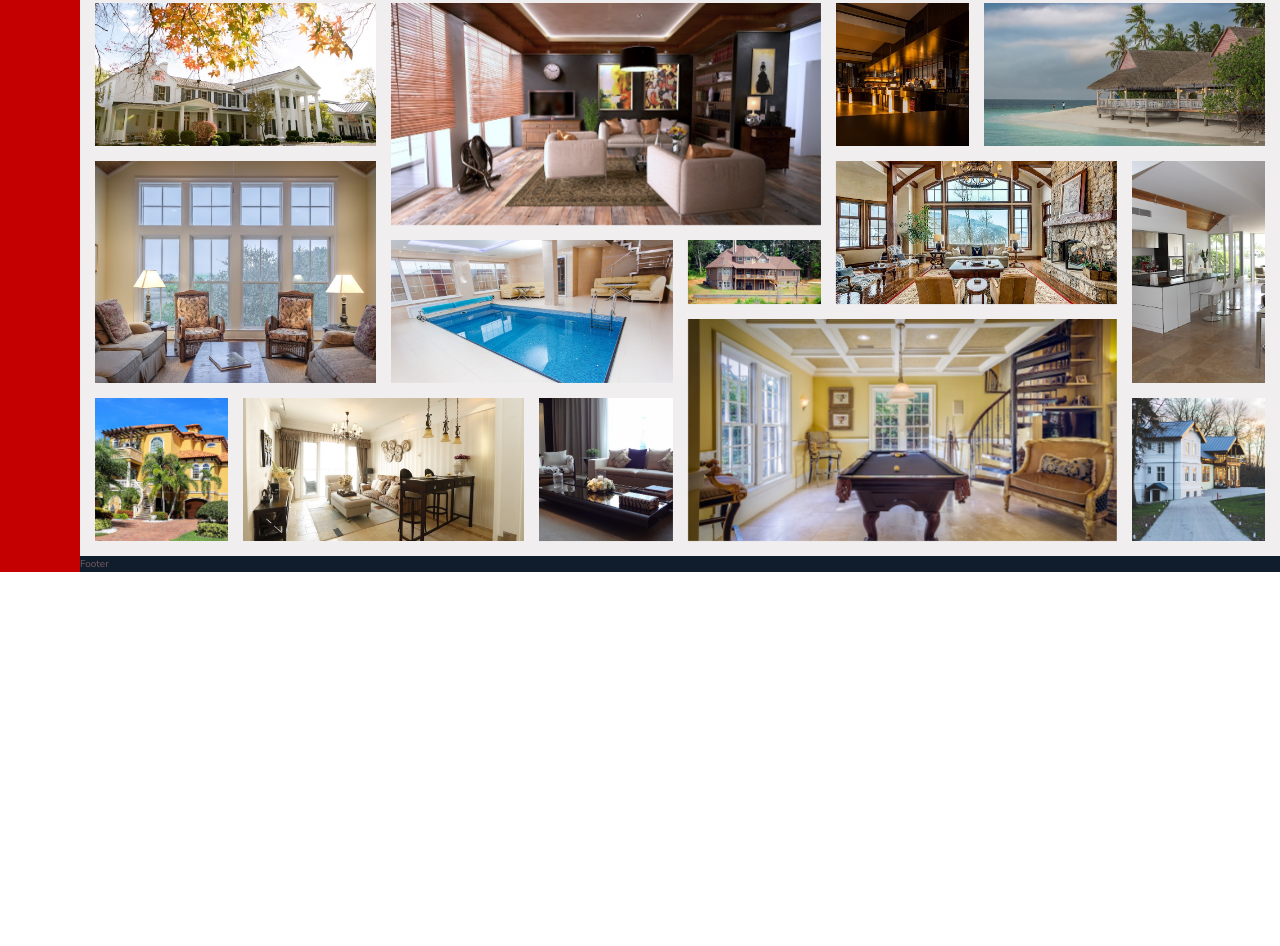
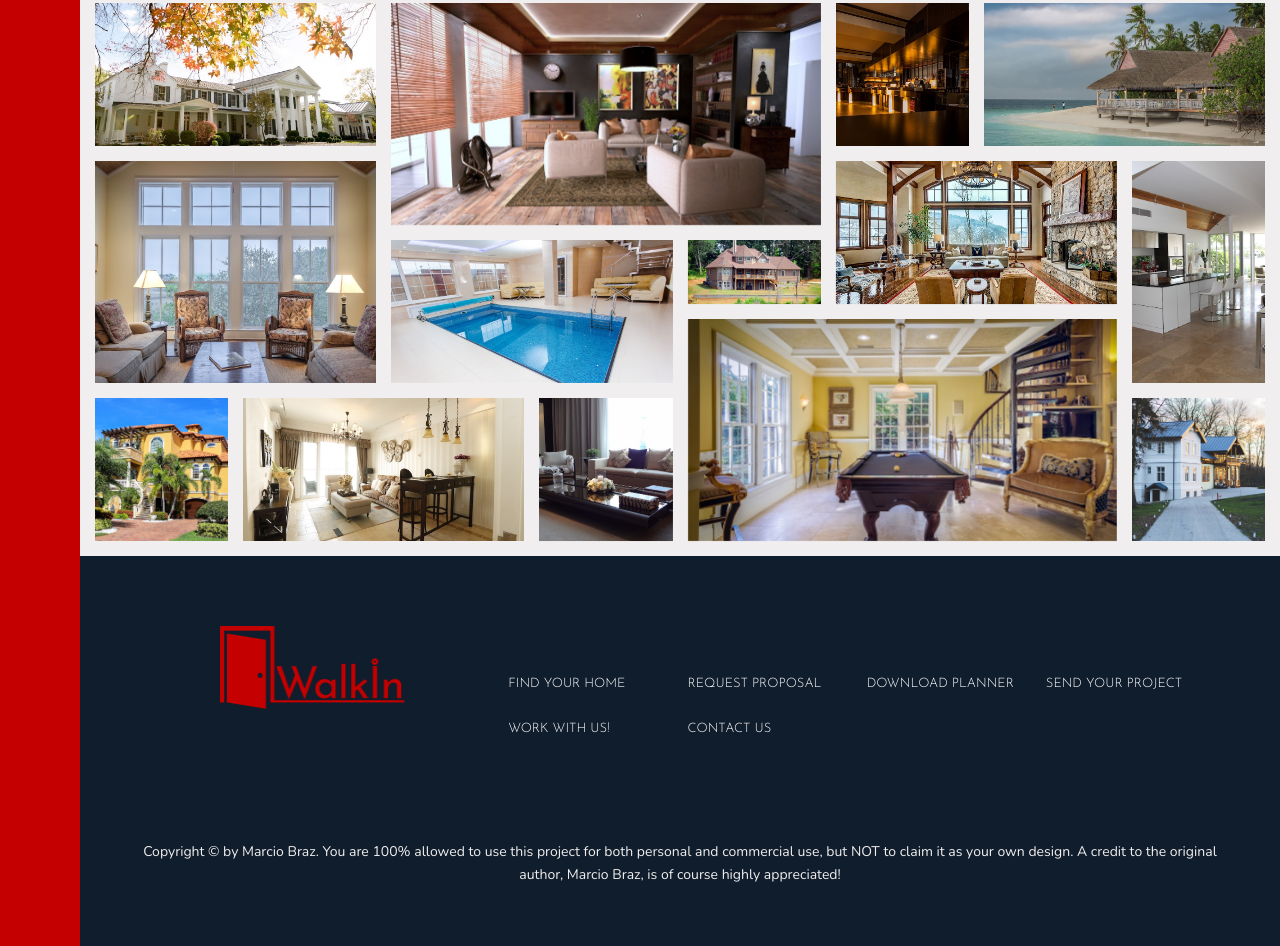
Before and after one commit to MarcioBBS/WalkIn, a website: page index.html in a window 1280 px wide. Shown: the part 2904-3850 px from the top of the page. Before the commit the page ends 3476 px from the top, so only its background shows below. Drawn offline with nearby package versions, Linux system fonts and the light colour scheme.

Commit message:
Added footer section

```diff
--- a/index.html
+++ b/index.html
@@ -321,7 +321,30 @@
             </section>
 
             <footer class="footer">
-                Footer
+                <div class="footer__img">
+                    <img src="img/logo.png" alt="Logo WalkIn" class="footer__logo">
+                    <div class="footer__svg">
+                        <svg><use xlink:href="img/sprite.svg#icon-facebook"></use></svg>
+                        <svg><use xlink:href="img/sprite.svg#icon-twitter"></use></svg>
+                        <svg><use xlink:href="img/sprite.svg#icon-googleplus"></use></svg>
+                    </div>
+                </div>
+
+                <ul class="nav">
+                    <li class="nav__item"><a href="#" class="nav__link">Find your home</a></li>
+                    <li class="nav__item"><a href="#" class="nav__link">Request Proposal</a></li>
+                    <li class="nav__item"><a href="#" class="nav__link">Download planner</a></li>
+                    <li class="nav__item"><a href="#" class="nav__link">Send your project</a></li>
+                    <li class="nav__item"><a href="#" class="nav__link">Work with us!</a></li>
+                    <li class="nav__item"><a href="#" class="nav__link">Contact us</a></li>
+                </ul>
+
+
+
+
+                <p class="copyright">
+                    Copyright &copy; by Marcio Braz. You are 100% allowed to use this project for both personal and commercial use, but NOT to claim it as your own design. A credit to the original author, Marcio Braz, is of course highly appreciated!
+                </p>
             </footer>
         </div>
 
--- a/sass/abstracts/_variables.scss
+++ b/sass/abstracts/_variables.scss
@@ -4,6 +4,7 @@ $color-primary-light: #eb0f0f;
 $color-primary-dark: #910505;
 
 $color-secondary: #101d2c;
+$color-secondary-1: #172433;
 
 $color-white: #fff;
 $color-black: #000;
--- /dev/null
+++ b/sass/layout/_footer.scss
@@ -0,0 +1,69 @@
+.footer {
+    padding: 6rem;
+    display: grid;
+    grid-template-columns: repeat(3, 1fr);
+    gap: 2.5rem;
+
+    &__svg > * {
+        height: 3.5rem;
+        width: 3.5rem;
+        fill: $color-white;
+        display: inline-block;
+        margin-left: 2rem;
+        transition: all .3s;
+
+        &:hover {
+            fill: $color-primary-light;
+        }
+    }
+
+    &__img {
+        display: grid;
+        grid-template-rows: repeat(2, 1fr);
+        justify-items: center;
+        align-items: center;
+    }
+
+    &__logo {
+        height: 10rem;
+        width: auto;
+    }
+
+    .nav {
+        grid-column: 2 / 4;
+        align-content: center;
+
+        list-style: none;
+        display: grid;
+        gap: .5rem;
+        grid-template-columns: repeat(auto-fit, minmax(15rem, 1fr));
+        grid-template-rows: repeat(auto-fit, minmax(3rem, 4rem));
+        align-items: start;
+
+        &__link:link,
+        &__link:visited {
+            font-size: 1.3rem;
+            font-family: $font-display;
+            text-transform: uppercase;
+            text-decoration: none;
+            color: $color-white;
+            display: block;
+            transition: all .2s;
+            backface-visibility: hidden;
+
+            &:hover,
+            &:active {
+                color: $color-primary-light;
+                transform: translateY(-3px);
+            }
+        }
+    }
+
+    .copyright {
+        grid-column: 1 / -1;
+
+        font-size: 1.4rem;
+        text-align: center;
+        color: $color-grey-light-3;
+    }
+}
```
Also changed, not shown: css/style.css, img/sprite_bckp.svg (added).
